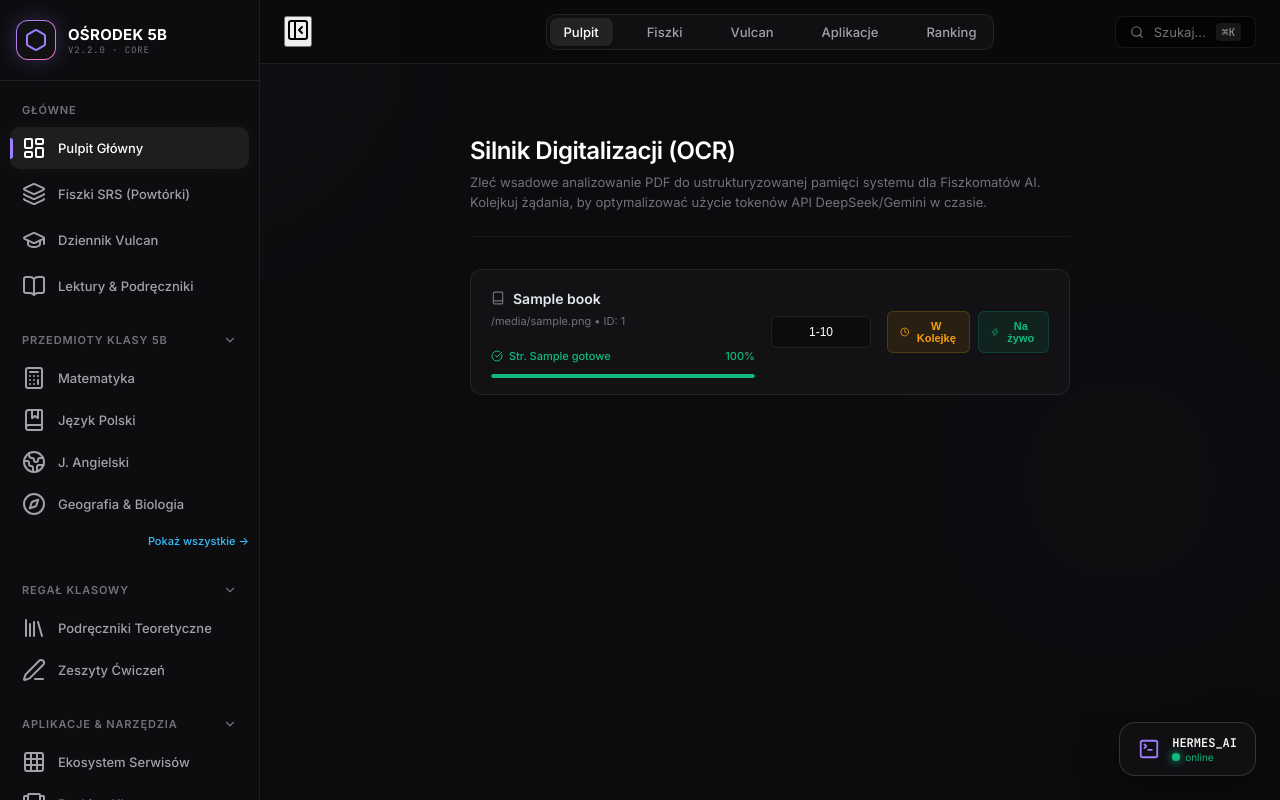
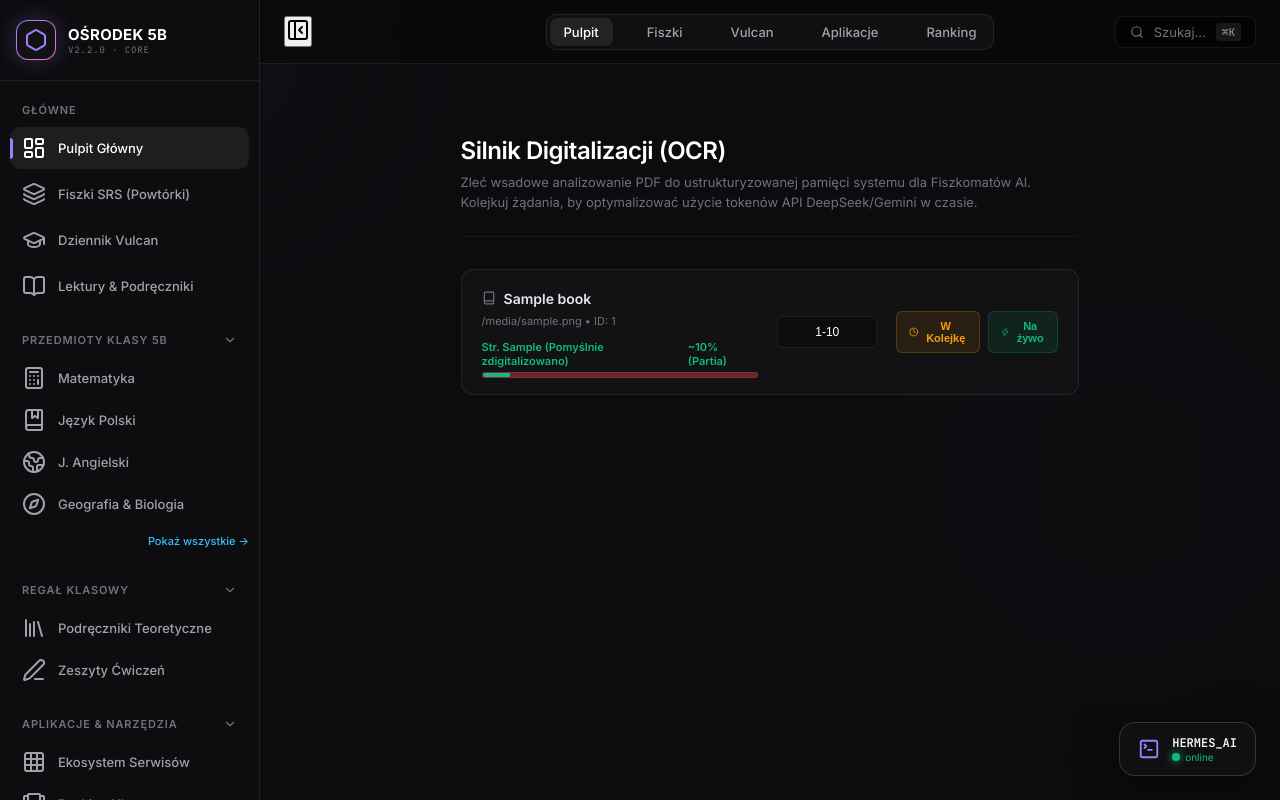
Before and after one commit to Andrev18/sm-portal, a FastAPI app: template templates/dashboard_ocr.html in a window 1280 px wide; the page is wider, and only the part inside the window is pictured. Run offline with FastAPI, Linux system fonts and the light colour scheme; the template is opened without the code that fills it: most values are stand-ins (such as "Sample title", 1, 10 or a date in 2020); parts of the project's set-up code (start-up, migrations or seed data) failed here and were passed over; some libraries are stand-ins or nearby versions.

Commit message:
fix(admin): style OCR completed progress bar as 10% green over red background to indicate partial book completion

```diff
--- a/templates/dashboard_ocr.html
+++ b/templates/dashboard_ocr.html
@@ -97,13 +97,13 @@ async function poller() {
                 let htmlChunk = "";
                 data[bid].forEach(job => {
                     if (job.status === "completed") {
-                        htmlChunk += `
-                        <div class="status-indicator" style="color: #10b981;">
-                            <span class="status-label"><i data-lucide="check-circle" style="width:12px;"></i> Str. ${job.pages} gotowe</span>
-                            <span>100%</span>
-                        </div>
-                        <div class="status-bar-bg"><div class="status-bar-fill" style="width: 100%; background: #10b981;"></div></div>`;
-                    } else if(job.status === "pending") {
+htmlChunk += `<div style="margin-top:8px;">
+                                    <div style="display:flex; justify-content:space-between; font-size:11px; color:#10b981; font-weight:600; margin-bottom:4px;"><span>Str. ${job.pages} (Pomyślnie zdigitalizowano)</span><span>~10% (Partia)</span></div>
+                                    <div style="width: 100%; height: 6px; background: rgba(239, 68, 68, 0.4); border-radius: 4px; overflow:hidden; border: 1px solid rgba(239,68,68,0.2);">
+                                        <div style="width: 10%; height: 100%; background: #10b981; box-shadow: 0 0 10px rgba(16,185,129,0.5);"></div>
+                                    </div>
+                                </div>`;
+                            } else if(job.status === "pending") {
                         htmlChunk += `
                         <div class="status-indicator" style="color: #3b82f6;">
                             <span class="status-label"><i data-lucide="loader" style="width:12px; animation: spin 2s linear infinite;"></i> AI Przetwarza str. ${job.pages}...</span>
```
